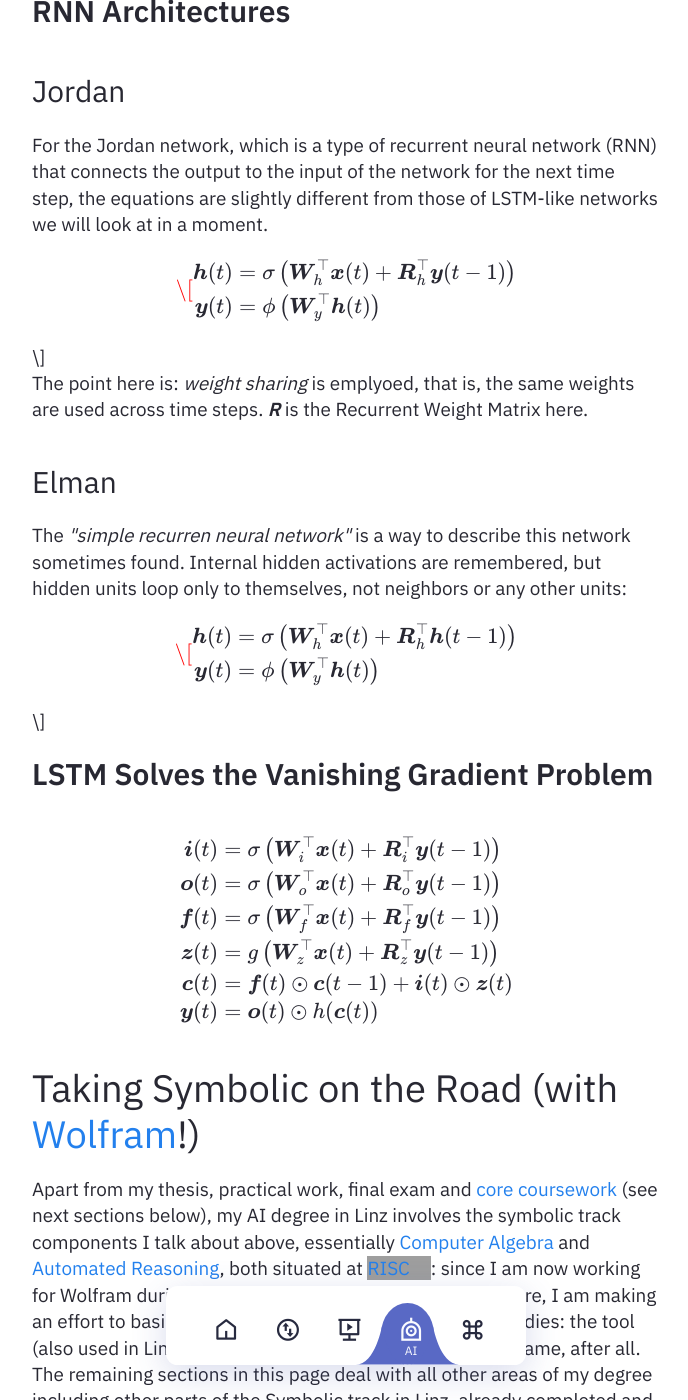
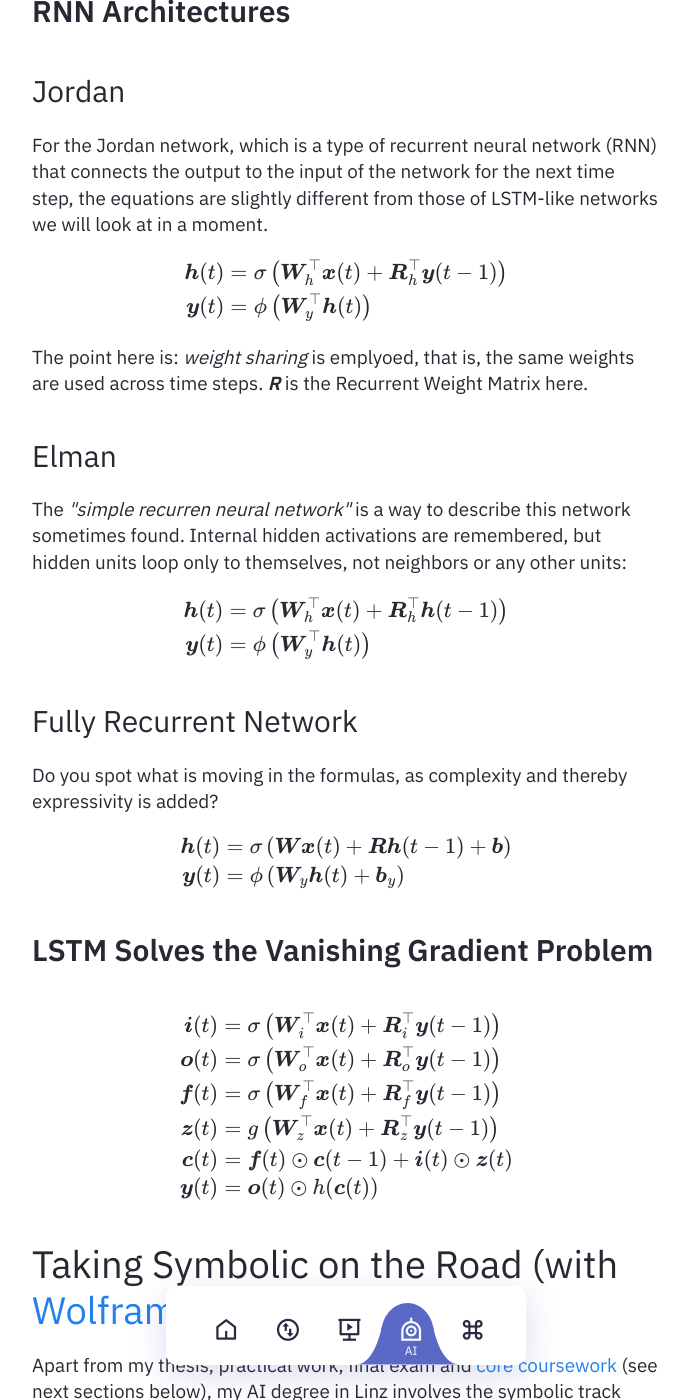
Before and after one commit to heseltime/heseltime.github.io, a Jekyll site: the page built from pages/rDai.md, in a window 1280 px wide and 1400 px high, scrolled down 1246 px. Shown: the whole window, without its empty margins (294-982 px from the left). Built offline with Jekyll 4.4.1, drawn with Linux system fonts in a browser that asks for light colours; grey boxes are pictures that could not be loaded.

Commit message:
Fix starts and ends of blocks of formulas

```diff
--- a/pages/rDai.md
+++ b/pages/rDai.md
@@ -31,12 +31,10 @@ What follows is a small taxonomy of RNNs, centering on LSTM, _with the formulas!
 For the Jordan network, which is a type of recurrent neural network (RNN) that connects the output to the input of the network for the next time step, the equations are slightly different from those of LSTM-like networks we will look at in a moment.
 
 $$
-\[
 \begin{align}
 \boldsymbol{h}(t) &= \sigma\left(\boldsymbol{W}_{h}^{\top} \boldsymbol{x}(t) + \boldsymbol{R}_{h}^{\top} \boldsymbol{y}(t-1)\right) \\
 \boldsymbol{y}(t) &= \phi\left(\boldsymbol{W}_{y}^{\top} \boldsymbol{h}(t)\right)
 \end{align}
-\]
 $$
 
 The point here is: _weight sharing_ is emplyoed, that is, the same weights are used across time steps. **_R_** is the Recurrent Weight Matrix here.
@@ -46,12 +44,21 @@ The point here is: _weight sharing_ is emplyoed, that is, the same weights are u
 The _"simple recurren neural network"_ is a way to describe this network sometimes found. Internal hidden activations are remembered, but hidden units loop only to themselves, not neighbors or any other units:
 
 $$
-\[
 \begin{align}
 \boldsymbol{h}(t) &= \sigma\left(\boldsymbol{W}_{h}^{\top} \boldsymbol{x}(t) + \boldsymbol{R}_{h}^{\top} \boldsymbol{h}(t-1)\right) \\
 \boldsymbol{y}(t) &= \phi\left(\boldsymbol{W}_{y}^{\top} \boldsymbol{h}(t)\right)
 \end{align}
-\]
+$$
+
+### Fully Recurrent Network
+
+Do you spot what is moving in the formulas, as complexity and thereby expressivity is added?
+
+$$
+\begin{align}
+\boldsymbol{h}(t) &= \sigma\left(\boldsymbol{W} \boldsymbol{x}(t) + \boldsymbol{R} \boldsymbol{h}(t-1) + \boldsymbol{b}\right) \\
+\boldsymbol{y}(t) &= \phi\left(\boldsymbol{W}_{y} \boldsymbol{h}(t) + \boldsymbol{b}_y\right)
+\end{align}
 $$
 
 ## LSTM Solves the Vanishing Gradient Problem
```
